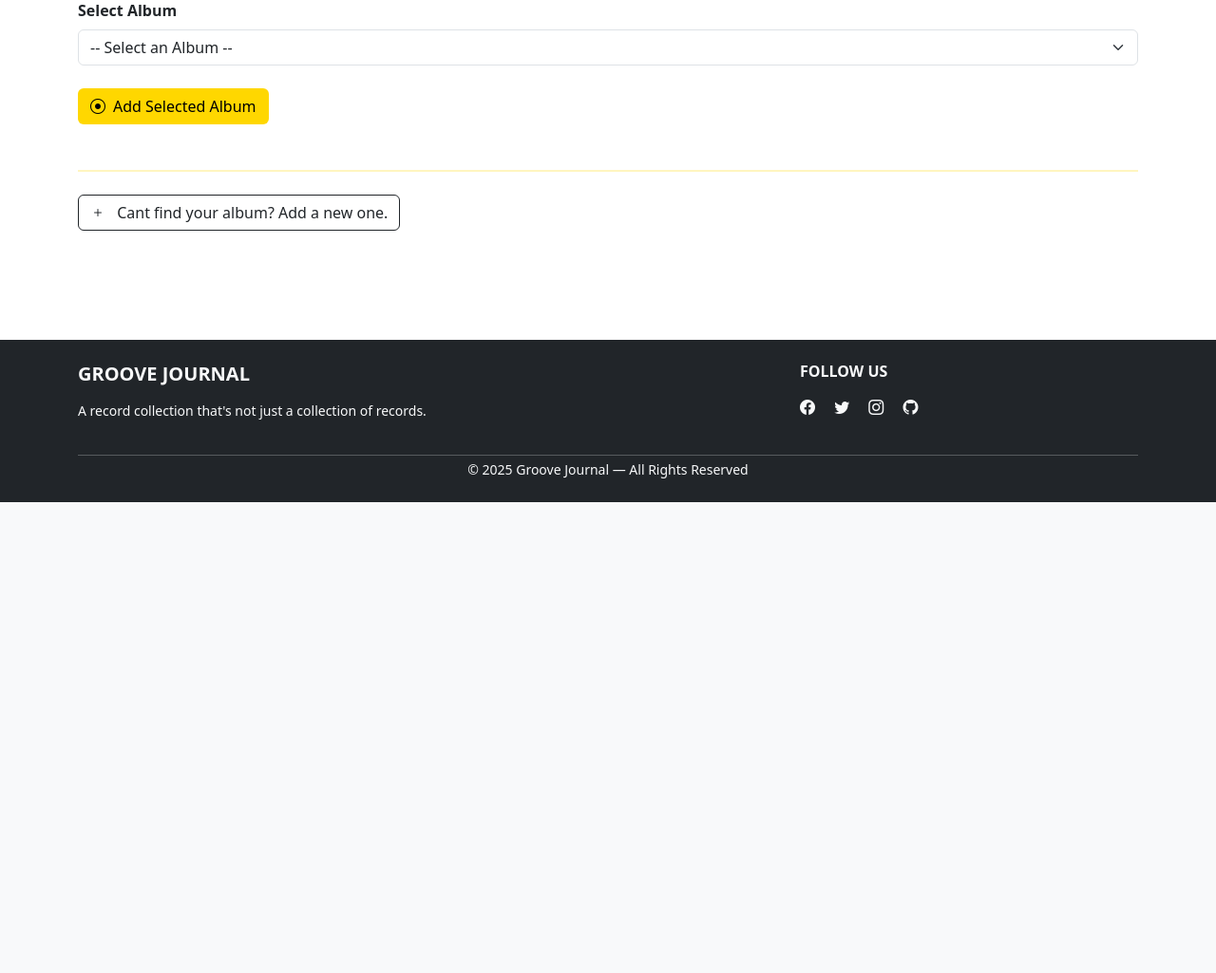
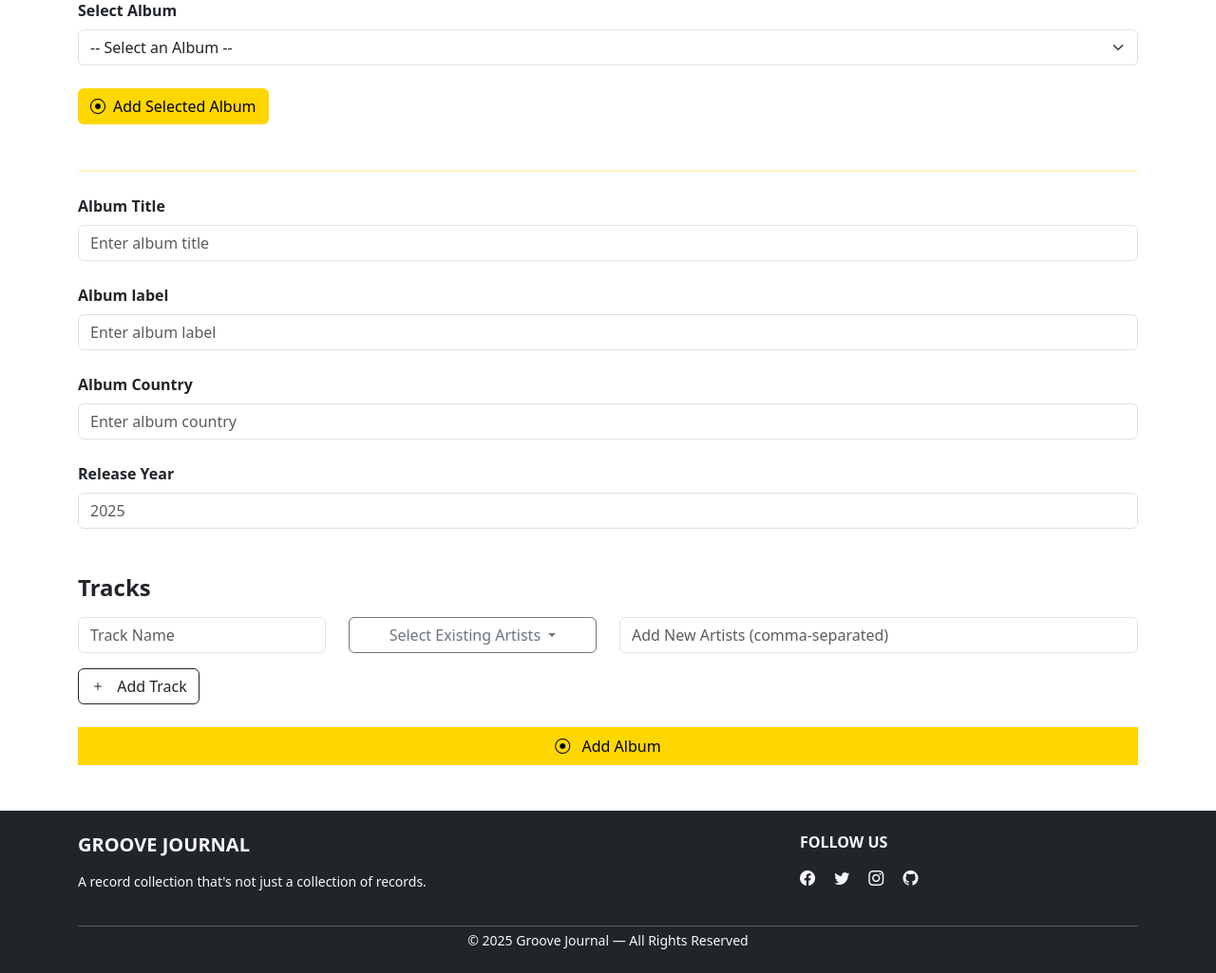
Before and after one commit to jorge-lgclabs/Groove_Journal, a Flask app: page /add_album/ in a window 1280 px wide. Shown: the part 271-1296 px from the top of the page at 95% size. Before the commit the page ends 800 px from the top, so only its background shows below. Run offline with Flask 3, Linux system fonts and the light colour scheme.

Commit message:
Implemented the add new album.

```diff
--- a/app/routes/routes.py
+++ b/app/routes/routes.py
@@ -10,9 +10,15 @@
 )
 
 from app.models import (
+    add_artist_to_album,
+    add_artist_to_track,
+    add_track_to_album,
     delete_diary_entry,
     insert_album_to_collection,
     insert_diary_entry,
+    insert_new_album,
+    insert_new_artist,
+    insert_new_track,
     remove_album_from_collection,
     reset_database,
     retrieve_all_albums,
@@ -23,6 +29,7 @@
     retrieve_user_albums_ids,
     retrieve_users,
 )
+from app.services.utils import extract_tracks, handle_errors
 
 main_blueprint = Blueprint("main", __name__)
 api_blueprint = Blueprint("user", __name__, url_prefix="/api")
@@ -113,8 +120,11 @@
 @main_blueprint.route("/add_album/", methods=["GET"])
 def add_album():
     albums = retrieve_all_albums()
-    print(albums)
-    return render_template("add_album.html", albums=albums)
+    artists = retrieve_all_artists()
+    tracks = retrieve_all_tracks()
+    return render_template(
+        "add_album.html", albums=albums, artists=artists, tracks=tracks
+    )
 
 
 # ------------------#
@@ -183,13 +193,62 @@
     try:
         insert_album_to_collection(existing_album_id, user_id)
     except Exception as e:
-        if "Duplicate entry" in str(e):
-            flash(
-                "Duplicate entry detected. This album already exists for the owner.",
-                "warning",
-            )
-        else:
-            flash("An error occurred while adding the album.", "danger")
+        handle_errors(e)
         return redirect(url_for("main.my_albums"))
 
     return redirect(url_for("main.my_albums"))
+
+
+@api_blueprint.route("/add_new_album", methods=["POST"])
+def api_add_new_album():
+    user_id = session.get("user_id", 1)
+    album_title = request.form.get("album_title")
+    album_label = request.form.get("album_label")
+    album_country = request.form.get("album_country")
+    album_year = request.form.get("album_year")
+    tracks = extract_tracks(request.form)  # Utility function to parse track data
+
+    print(f"Tracks: {tracks}")
+
+    try:
+        # Insert new album
+        new_album_id = insert_new_album(
+            album_title,
+            album_label,
+            album_country,
+            album_year,
+        )
+        # Add album to user's collection
+        insert_album_to_collection(new_album_id, user_id)
+
+        # Insert tracks and link artists
+        for index, track in enumerate(tracks):
+            track_name = track.get("track_name")
+            existing_artists = track.get("existing_artists", [])
+            new_artists = track.get("new_artists", [])
+
+            if not track_name:
+                continue
+
+            # Insert new track
+            track_id = insert_new_track(track_name)
+            add_track_to_album(track_id, new_album_id, index + 1)
+
+            if existing_artists:
+                # Link existing artists to track and album
+                for artist_id in existing_artists:
+                    add_artist_to_track(artist_id, track_id)
+                    add_artist_to_album(artist_id, new_album_id)
+
+            if new_artists:
+                # Create new artists and link to track
+                for artist_name in new_artists:
+                    artist_id = insert_new_artist(artist_name)
+                    add_artist_to_track(artist_id, track_id)
+                    add_artist_to_album(artist_id, new_album_id)
+
+    except Exception as e:
+        handle_errors(e)
+        return redirect(url_for("main.my_albums"))
+
+    return redirect(url_for("main.my_albums"))
--- a/app/static/css/alerts.css
+++ b/app/static/css/alerts.css
@@ -15,3 +15,8 @@
     visibility: hidden;
   }
 }
+
+.dropdown-toggle {
+  display: block !important;
+  width: 100% !important;
+}
--- a/app/templates/add_album.html
+++ b/app/templates/add_album.html
@@ -43,63 +43,53 @@
   <!-- Divider -->
   <hr class="my-4" style="border-top: 2px solid #ffd700;">
 
-  <form action="#" method="POST">
-    <!-- Collapsible Add New Album Section -->
-    <button
-      class="btn btn-outline-dark mb-4"
-      type="button"
-      data-bs-toggle="collapse"
-      data-bs-target="#new-album-form"
-      aria-expanded="false"
-      aria-controls="new-album-form"
-    >
-      <i class="bi bi-plus me-2"></i> Cant find your album? Add a new one.
-    </button>
+  <!-- Album Form -->
+  <form id="album-form" action="{{ url_for('user.api_add_new_album') }}" method="POST">
 
-    <div class="collapse" id="new-album-form">
+    <!-- Album Details -->
     <div class="mb-4">
-        <label for="album_name" class="form-label fw-bold">Album Name</label>
+      <label for="album_title" class="form-label fw-bold">Album Title</label>
       <input
         type="text"
         class="form-control"
-          id="album_name"
-          name="album_name"
-          placeholder="Enter album name"
+        id="album_title"
+        name="album_title"
+        placeholder="Enter album title"
         required
       />
     </div>
 
     <div class="mb-4">
-        <label for="release_year" class="form-label fw-bold">Release Year</label>
-        <input
-          type="number"
-          class="form-control"
-          id="release_year"
-          name="release_year"
-          placeholder="2025"
-          required
-        />
-      </div>
-
-      <div class="mb-4">
-        <label for="album_label" class="form-label fw-bold">Label</label>
+      <label for="album_label" class="form-label fw-bold">Album label</label>
       <input
         type="text"
         class="form-control"
         id="album_label"
         name="album_label"
-          placeholder="Record label"
+        placeholder="Enter album label"
+        required
       />
     </div>
-
     <div class="mb-4">
-        <label for="album_country" class="form-label fw-bold">Country</label>
+      <label for="album_country" class="form-label fw-bold">Album Country</label>
       <input
         type="text"
         class="form-control"
         id="album_country"
         name="album_country"
-          placeholder="Country of release"
+        placeholder="Enter album country"
+        required
+      />
+    </div>
+    <div class="mb-4">
+      <label for="album_year" class="form-label fw-bold">Release Year</label>
+      <input
+        type="number"
+        class="form-control"
+        id="album_year"
+        name="album_year"
+        placeholder="2025"
+        required
       />
     </div>
 
@@ -107,24 +97,58 @@
     <h4 class="fw-bold mt-5 mb-3">Tracks</h4>
 
     <div id="tracks-container">
-        <div class="row mb-3 track-row">
-          <div class="col-md-6">
+      <div class="track-entry mb-3">
+        <div class="row">
+          <div class="col-md-3">
             <input
               type="text"
               class="form-control"
-              name="track_name[]"
+              name="tracks[0][track_name]"
               placeholder="Track Name"
+              list="track-list"
               required
             />
+            <datalist id="track-list">
+              {% for track in tracks %}
+                <option value="{{ track.track_title }}"></option>
+              {% endfor %}
+            </datalist>
+          </div>
+          <div class="col-md-3">
+            <div class="dropdown">
+              <button
+                class="btn btn-outline-secondary dropdown-toggle d-block"
+                type="button"
+                id="dropdownMenuButton"
+                data-bs-toggle="dropdown"
+                aria-expanded="false"
+              >
+                Select Existing Artists
+              </button>
+              <ul class="dropdown-menu" aria-labelledby="dropdownMenuButton" style="max-height: 200px; overflow-y: auto;">
+                {% for artist in artists %}
+                  <li>
+                    <label class="dropdown-item">
+                      <input
+                        type="checkbox"
+                        name="tracks[0][existing_artists][]"
+                        value="{{ artist.artist_id }}"
+                      />
+                      {{ artist.artist_name }}
+                    </label>
+                  </li>
+                {% endfor %}
+              </ul>
+            </div>
           </div>
           <div class="col-md-6">
             <input
               type="text"
               class="form-control"
-              name="track_artist[]"
-              placeholder="Artist"
-              required
+              name="tracks[0][new_artists]"
+              placeholder="Add New Artists (comma-separated)"
             />
+          </div>
         </div>
       </div>
     </div>
@@ -147,29 +171,118 @@
     >
       <i class="bi bi-record-circle me-2"></i> Add Album
     </button>
-    </div>
-
-
   </form>
 </div>
 
-<!-- Script for adding tracks -->
+<!-- Script for dynamically adding tracks -->
 <script>
+  document.addEventListener("DOMContentLoaded", function () {
     const addTrackBtn = document.getElementById("add-track-btn");
     const tracksContainer = document.getElementById("tracks-container");
+    let trackIndex = 1; // Start from 1 since the first track is already in the form
 
     addTrackBtn.addEventListener("click", () => {
-    const newTrack = document.createElement("div");
-    newTrack.classList.add("row", "mb-3", "track-row");
-    newTrack.innerHTML = `
-      <div class="col-md-6">
-        <input type="text" class="form-control" name="track_name[]" placeholder="Track Name" required>
+      const trackEntry = document.createElement("div");
+      trackEntry.classList.add("track-entry", "mb-3");
+      trackEntry.innerHTML = `
+        <div class="row">
+          <div class="col-md-4">
+            <input
+              type="text"
+              class="form-control"
+              name="tracks[${trackIndex}][track_name]"
+              placeholder="Track Name"
+              list="track-list"
+              required
+            />
+            <datalist id="track-list">
+              {% for track in tracks %}
+                <option value="{{ track.track_title }}"></option>
+              {% endfor %}
+            </datalist>
           </div>
-      <div class="col-md-6">
-        <input type="text" class="form-control" name="track_artist[]" placeholder="Artist" required>
+          <div class="col-md-2">
+            <div class="dropdown">
+              <button
+                class="btn btn-outline-secondary dropdown-toggle"
+                type="button"
+                id="dropdownMenuButton"
+                data-bs-toggle="dropdown"
+                aria-expanded="false"
+              >
+                Select Existing Artists
+              </button>
+              <ul class="dropdown-menu" aria-labelledby="dropdownMenuButton" style="max-height: 200px; overflow-y: auto;">
+                {% for artist in artists %}
+                  <li>
+                    <label class="dropdown-item">
+                      <input
+                        type="checkbox"
+                        name="tracks[${trackIndex}][existing_artists][]"
+                        value="{{ artist.artist_id }}"
+                      />
+                      {{ artist.artist_name }}
+                    </label>
+                  </li>
+                {% endfor %}
+              </ul>
+            </div>
+          </div>
+          <div class="col-md-4">
+            <input
+              type="text"
+              class="form-control"
+              name="tracks[${trackIndex}][new_artists]"
+              placeholder="Add New Artists (comma-separated)"
+            />
+          </div>
+
         </div>
       `;
-    tracksContainer.appendChild(newTrack);
+      tracksContainer.appendChild(trackEntry);
+      trackIndex++;
+    });
   });
 </script>
+
+<!-- Script to artist entry input based on datalist selection -->
+<script>
+document.addEventListener("DOMContentLoaded", function () {
+
+  // Show/hide artist fields inside a track row
+  function toggleInputs(row, hide) {
+    const dropdownWrapper = row.querySelector('.dropdown').closest('.col-md-2');
+    const newArtistsCol = row.querySelector('input[name*="[new_artists]"]').closest('.col-md-4');
+
+    if (hide) {
+      dropdownWrapper.style.display = "none";
+      newArtistsCol.style.display = "none";
+    } else {
+      dropdownWrapper.style.display = "";
+      newArtistsCol.style.display = "";
+    }
+  }
+
+  // Listen for typing in any track name input
+  document.addEventListener("input", function (event) {
+
+    if (event.target.matches('input[name*="[track_name]"]')) {
+
+      const row = event.target.closest('.track-entry');
+      const value = event.target.value;
+      const datalist = document.getElementById("track-list");
+
+      // Check if the value matches an existing track from the datalist
+      const isDatalistOption = Array.from(datalist.options).some(
+        option => option.value === value
+      );
+
+      // Hide or show artist fields
+      toggleInputs(row, isDatalistOption);
+    }
+  });
+
+});
+</script>
+
 {% endblock %}
```
Also changed, not shown: PL.sql (+34 -8 lines), app/models.py (+20 -26 lines), app/services/utils.py (+49 -0 lines). Lines whose indentation alone changed are shown as unchanged.
